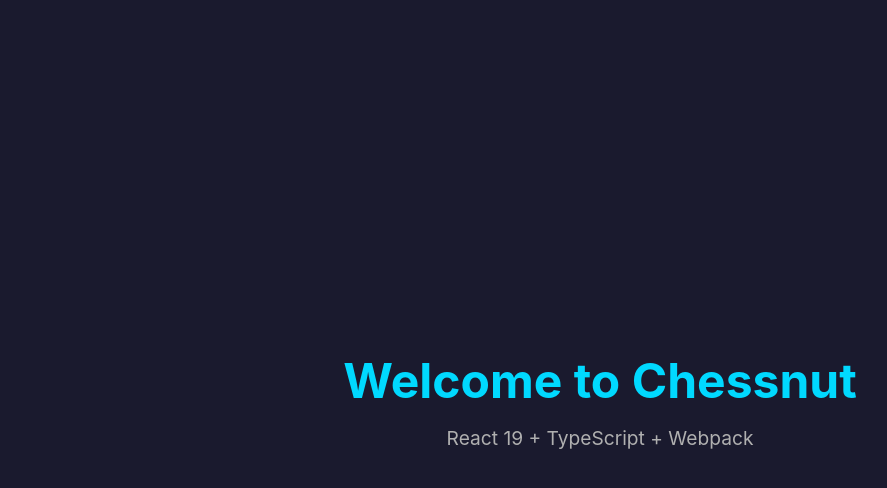
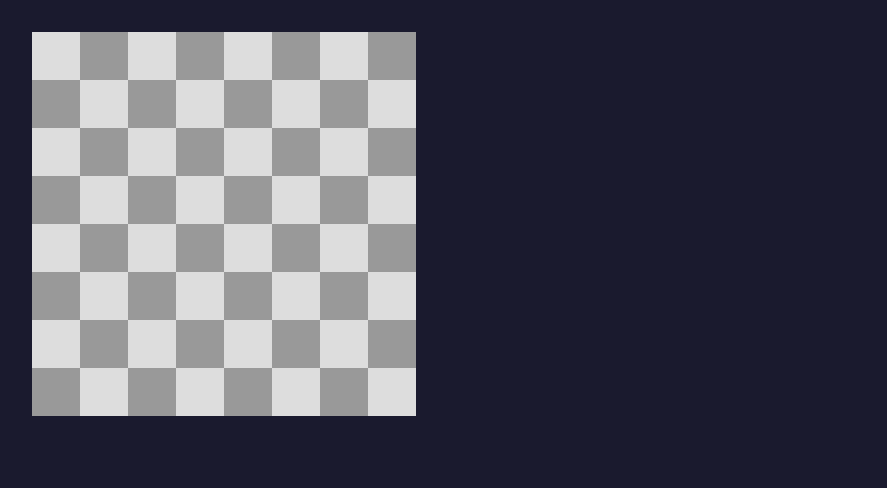
Before and after one commit to podlomar/chessnut, a React app: page / in a window 1280 px wide. Shown: the top 488 px of the page, without its empty margins (40-927 px from the left). Built offline with nearby package versions, Linux system fonts and the light colour scheme.

Commit message:
Add chess.js dependency and implement ChessBoard basic component

```diff
--- a/package.json
+++ b/package.json
@@ -23,6 +23,7 @@
     "webpack-dev-server": "^5.2.2"
   },
   "dependencies": {
+    "chess.js": "^1.4.0",
     "react": "^19.2.0",
     "react-dom": "^19.2.0"
   }
--- a/src/App.tsx
+++ b/src/App.tsx
@@ -1,10 +1,9 @@
-const App = () => {
+import { ChessBoard } from './components/ChessBoard';
+
+export const App = () => {
   return (
-    <div className="app">
-      <h1>Welcome to Chessnut</h1>
-      <p>React 19 + TypeScript + Webpack</p>
+    <div className="container">
+      <ChessBoard />
     </div>
   );
 };
-
-export default App;
--- /dev/null
+++ b/src/components/ChessBoard/index.tsx
@@ -0,0 +1,15 @@
+import './styles.css';
+
+export const ChessBoard = () => {
+  return (
+    <div className="chess-board">
+      {Array.from({ length: 8 }, (_, row) => (
+        <div className="row" key={row}>
+          {Array.from({ length: 8 }, (_, col) => (
+            <div className="cell" key={col} />
+          ))}
+        </div>
+      ))}
+    </div>
+  );
+};
--- /dev/null
+++ b/src/components/ChessBoard/styles.css
@@ -0,0 +1,26 @@
+.chess-board {}
+
+.row {
+  display: flex;
+}
+
+.cell {
+  width: 3rem;
+  height: 3rem;
+}
+
+.row:nth-child(odd)>.cell:nth-child(odd) {
+  background-color: #ddd;
+}
+
+.row:nth-child(odd)>.cell:nth-child(even) {
+  background-color: #999;
+}
+
+.row:nth-child(even)>.cell:nth-child(odd) {
+  background-color: #999;
+}
+
+.row:nth-child(even)>.cell:nth-child(even) {
+  background-color: #ddd;
+}
--- a/src/index.tsx
+++ b/src/index.tsx
@@ -1,5 +1,5 @@
 import { createRoot } from 'react-dom/client';
-import App from './App';
+import { App } from './App';
 import './styles.css';
 
 const container = document.getElementById('root')!;
--- a/src/styles.css
+++ b/src/styles.css
@@ -4,30 +4,21 @@
   box-sizing: border-box;
 }
 
-body {
+html {
+  scroll-behavior: smooth;
   font-family: -apple-system, BlinkMacSystemFont, 'Segoe UI', Roboto, Oxygen,
     Ubuntu, Cantarell, 'Open Sans', 'Helvetica Neue', sans-serif;
+  font-size: 16px;
+}
+
+body {
   background-color: #1a1a2e;
   color: #eaeaea;
   min-height: 100vh;
 }
 
-.app {
-  display: flex;
-  flex-direction: column;
-  align-items: center;
-  justify-content: center;
-  min-height: 100vh;
+.container {
+  max-width: 1200px;
+  margin: 0 auto;
   padding: 2rem;
 }
-
-h1 {
-  font-size: 3rem;
-  margin-bottom: 1rem;
-  color: #00d9ff;
-}
-
-p {
-  font-size: 1.2rem;
-  color: #b0b0b0;
-}
```
Also changed, not shown: 1 other file (tests, documents, lock files or other folders).
